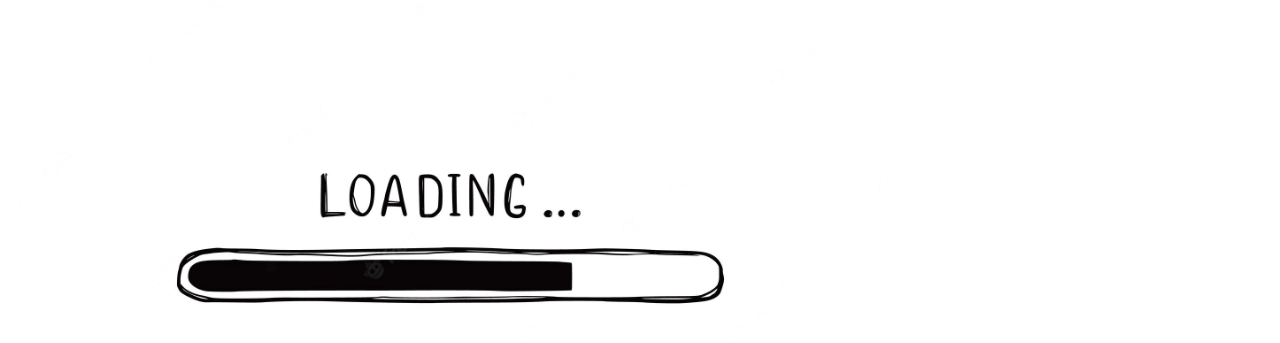
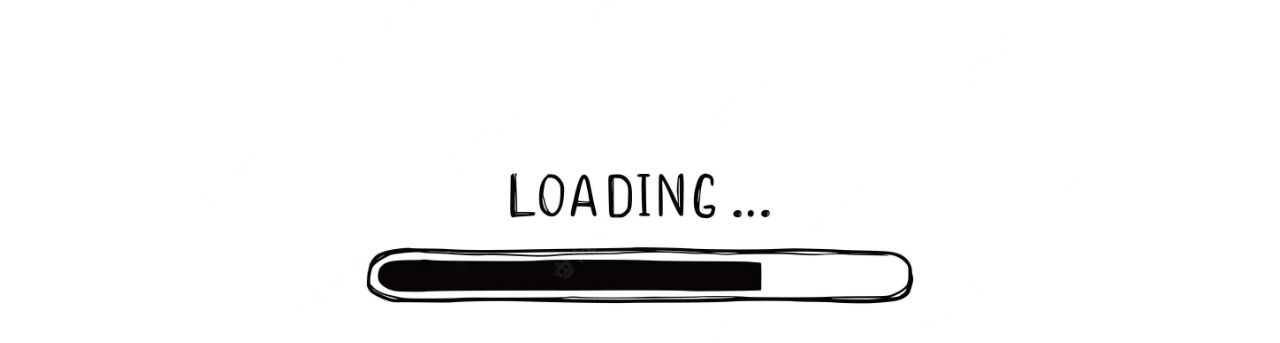
Before and after one commit to vhuberid/Projeto-Batizado-Davi, a plain HTML site: page fotos.html in a window 1280 px wide. Shown: the part 47-390 px from the top of the page. Drawn offline with Linux system fonts and the light colour scheme.

Commit message:
sixth commit

```diff
--- a/styles.css
+++ b/styles.css
@@ -29,7 +29,7 @@ h1{
     color:goldenrod;
     background-color: antiquewhite;
     font-family: 'Dancing Script', cursive;
-    font-size: 60px;
+    font-size: 50px;
     text-align: center;
 }
 
@@ -47,6 +47,6 @@ p{
 .img-loading {
     width: 70%;
     height: 70%;
-    margin-left: auto;
-    margin-right: auto;
+    margin-left: 15%;
+    display: inline-block;
 }
```
